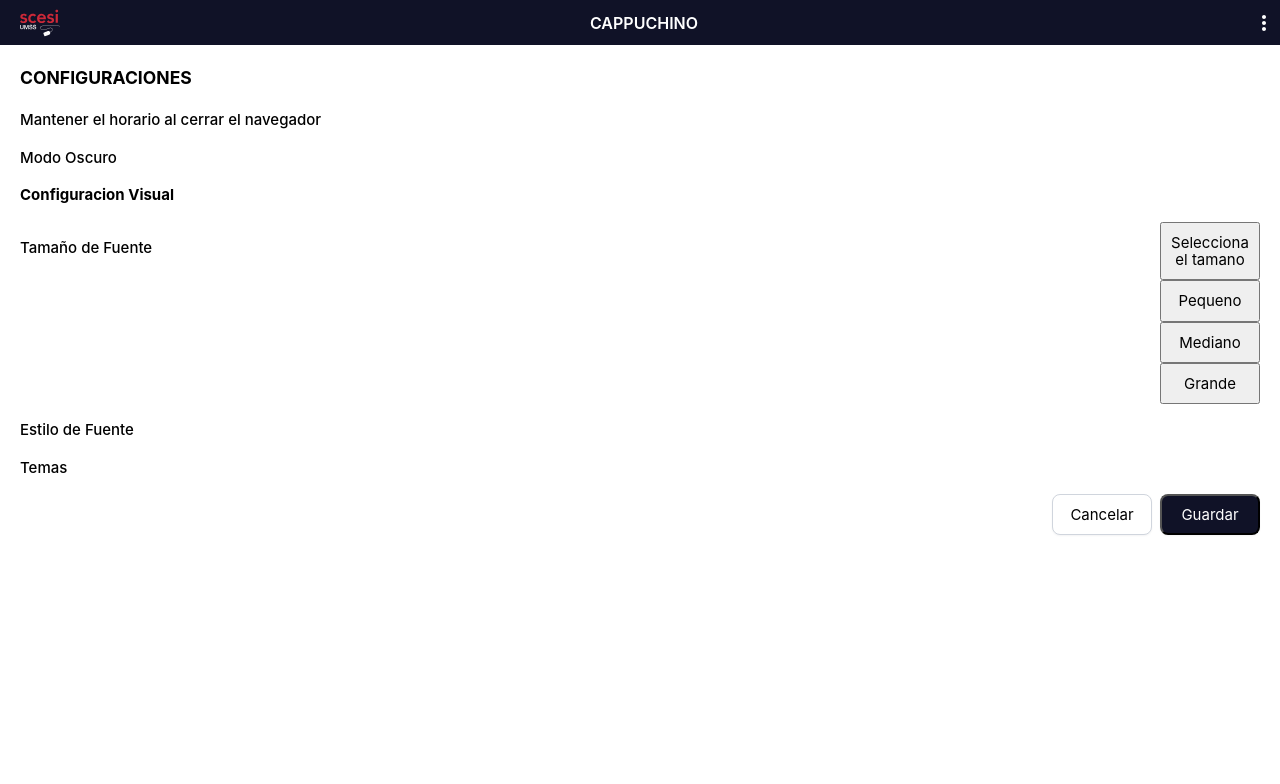
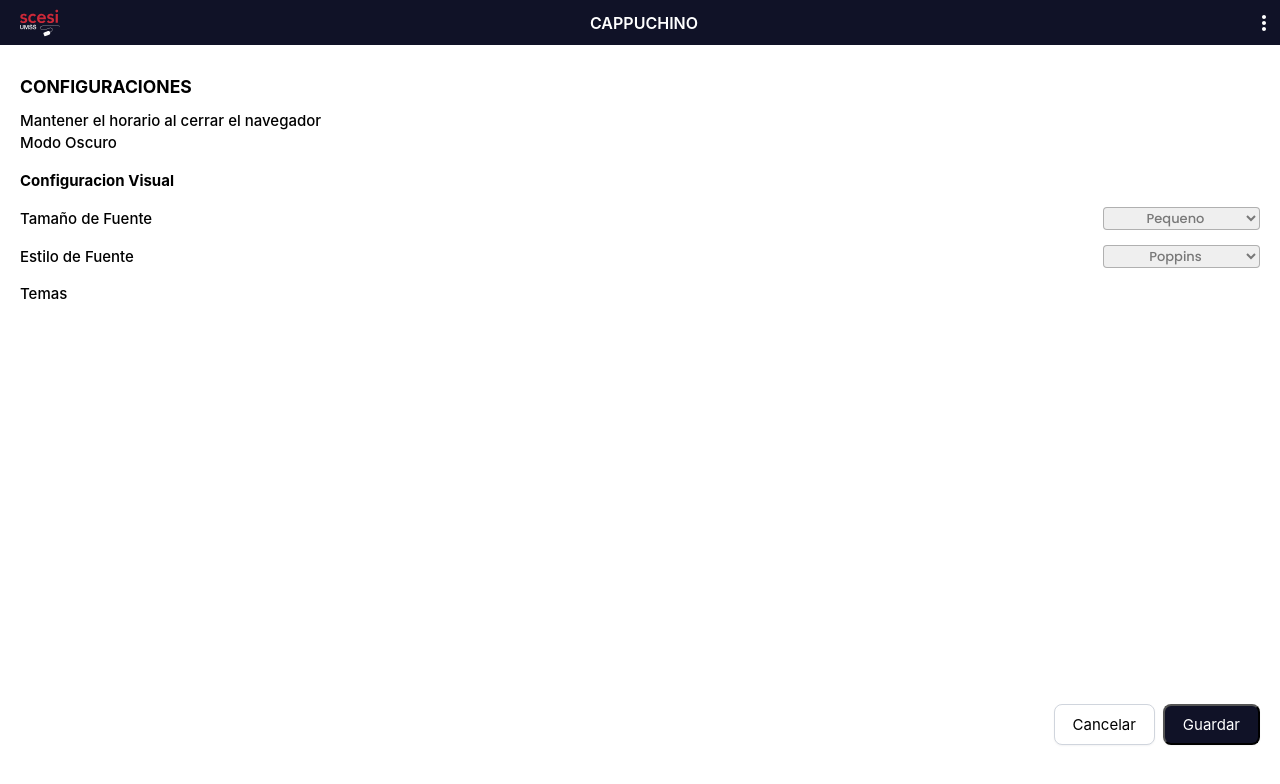
Before and after one commit to scesi/cappuccino-app, a React (Vite) app: page / in a window 1280 px wide. Shown: the top 784 px of the page. Built offline with nearby package versions, Linux system fonts and the light colour scheme.

Commit message:
Add selector styles of font

```diff
--- a/src/pages/configuration-page/configuration-page.module.css
+++ b/src/pages/configuration-page/configuration-page.module.css
@@ -1,50 +1,64 @@
 .configContainer {
-margin: 20px;
-text-align: start;
-font-size: 15px;
+  display: flex;
+  flex-direction: column;
+  justify-content: space-between;
+  height: 85vh;
+  margin: 20px;
+  text-align: start;
+  font-size: 15px;
 
-  button {
-    display: flex;
-    width: 100px;
-    padding: 10px 18px;
-    justify-content: center;
-    align-items: center;
-    gap: 8px;
+  h3 {
+    margin-block: 9px;
   }
 }
-.configLabel{
-  font-weight: 500;
-}
 
-.configVisualTitle{
-  font-weight: 650;
-}
-
-.sizeFontContainer{
+.configButtonContainer {
   display: flex;
-  width: 100%;
-  justify-content: space-between;
-}
-.configButtonContainer{
-    display: flex;
-    justify-content: flex-end;
-    gap: 8px;
+  justify-content: flex-end;
+  gap: 8px;
+  margin-top: auto;
 }
 
 .configButtonPrimary {
   color: white;
   border-radius: 8px;
+  padding: 10px 18px;
   background: #101227;
-
-  /* Shadow / xs */
   box-shadow: 0px 1px 2px 0px rgba(16, 24, 40, 0.05);
 }
 
 .configButtonSecondary {
   border-radius: 8px;
+  padding: 10px 18px;
   border: 1px solid #d0d5dd;
   background: #fff;
-
-  /* Shadow / xs */
   box-shadow: 0px 1px 2px 0px rgba(16, 24, 40, 0.05);
 }
+
+.configLabel {
+  font-weight: 500;
+  margin: 0px;
+}
+
+.configVisualTitle {
+  font-weight: 650;
+}
+
+.configRowContainer {
+  display: flex;
+  justify-content: space-between;
+  align-items: center;
+  margin-bottom: 15px;
+  width: 100%;
+}
+
+.selector {
+  width: 157px;
+  border-radius: 4px;
+  border: 0.5px solid rgba(115, 115, 115, 0.5);
+  color: #787878;
+  text-align: center;
+  font-family: Poppins;
+  font-size: 13px;
+  font-weight: 500;
+}
--- a/src/pages/configuration-page/configuration-page.tsx
+++ b/src/pages/configuration-page/configuration-page.tsx
@@ -9,18 +9,26 @@ const ConfigurationPage = () => {
       </p>
       <p className={styles.configLabel}>Modo Oscuro</p>
       <p className={styles.configVisualTitle}>Configuracion Visual</p>
-      <div className={styles.sizeFontContainer}>
+      <div className={styles.configRowContainer}>
         <p className={styles.configLabel}>Tamaño de Fuente</p>
-        <div className={styles.dropdownSizeFont}>
-          <button className="">Selecciona el tamano</button>
-          <div className={styles.dropdownSizeContent}>
-            <button className="">Pequeno</button>
-            <button className="">Mediano</button>
-            <button className="">Grande</button>
-          </div>
+        <div>
+          <select className={styles.selector} name="select">
+            <option value="value1">Pequeno</option>
+            <option value="value2">Mediano</option>
+            <option value="value3">Grande</option>
+          </select>
         </div>
       </div>
-      <p className={styles.configLabel}>Estilo de Fuente</p>
+      <div className={styles.configRowContainer}>
+        <p className={styles.configLabel}>Estilo de Fuente</p>
+        <div>
+          <select className={styles.selector} name="select">
+            <option value="value1">Poppins</option>
+            <option value="value2">Roboto</option>
+            <option value="value3">Times</option>
+          </select>
+        </div>
+      </div>
       <p className={styles.configLabel}>Temas</p>
       <div className={styles.configButtonContainer}>
         <button className={styles.configButtonSecondary}>Cancelar</button>
--- a/src/styles/globals.css
+++ b/src/styles/globals.css
@@ -24,9 +24,7 @@
   text-align: center;
 }
 
-.main-layout {
-  margin-bottom: 72px;
-}
+
 .subtitle-2 {
   font-size: 15px;
   font-weight: 700;
```
